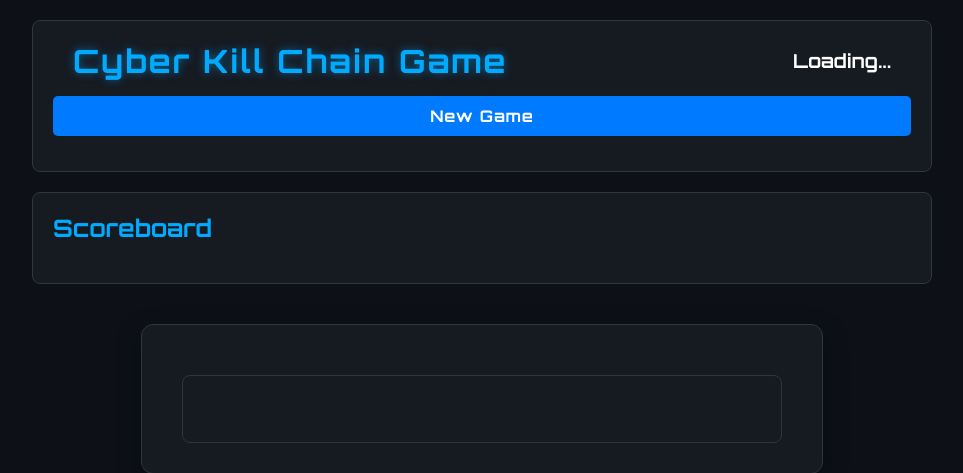
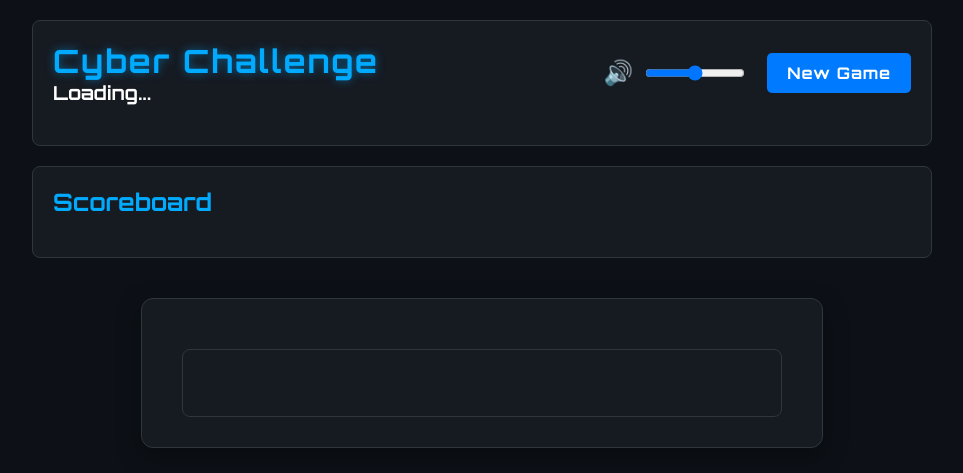
Before and after one commit to shalashaskabob/killchain_game, a Flask app: template app/templates/index.html in a window 1280 px wide. Shown: the top 473 px of the page, without its empty margins (158-1121 px from the left). Run offline with Flask 3, Linux system fonts and the light colour scheme; the template is opened without the code that fills it, so the values that code supplies are empty; some libraries are stand-ins or nearby versions.

Commit message:
feat: Add volume controls, audio fade-out, and dynamic titles

```diff
--- a/app/app.py
+++ b/app/app.py
@@ -72,7 +72,8 @@ def get_full_game_state():
         'current_question': get_current_question(),
         'game_over': game_state.get('game_over', False),
         'winner': game_state.get('winner', None),
-        'categories': game_state.get('categories', [])
+        'categories': game_state.get('categories', []),
+        'game_type': game_state.get('game_type', 'kill_chain')
     }
 
 @app.route('/')
--- a/app/static/style.css
+++ b/app/static/style.css
@@ -42,6 +42,46 @@ body {
     border-radius: 8px;
     margin-bottom: 20px;
     border: 1px solid var(--border-color);
+}
+
+.header-top-row {
+    display: flex;
+    justify-content: space-between;
+    align-items: center;
+    margin-bottom: 20px;
+    flex-wrap: wrap;
+    gap: 15px;
+}
+
+.header-title {
+    text-align: left;
+}
+
+.header-title h1, .header-title p {
+    margin: 0;
+}
+
+.header-controls {
+    display: flex;
+    align-items: center;
+    gap: 20px;
+}
+
+.volume-controls {
+    display: flex;
+    align-items: center;
+    gap: 10px;
+}
+
+.volume-icon {
+    cursor: pointer;
+    font-size: 1.5em;
+    user-select: none;
+}
+
+#volume-slider {
+    width: 100px;
+    cursor: pointer;
 }
 
 .kill-chain-header {
--- a/app/templates/index.html
+++ b/app/templates/index.html
@@ -11,11 +11,19 @@
 <body>
     <div class="game-container">
         <header class="game-header">
-            <div class="header-content">
-                <h1>Cyber Kill Chain Game</h1>
-                <p id="turn-indicator">Loading...</p>
+            <div class="header-top-row">
+                <div class="header-title">
+                    <h1 id="game-title">Cyber Challenge</h1>
+                    <p id="turn-indicator">Loading...</p>
+                </div>
+                <div class="header-controls">
+                    <div class="volume-controls">
+                        <span id="volume-icon" class="volume-icon">🔊</span>
+                        <input type="range" id="volume-slider" min="0" max="1" step="0.01" value="0.5">
+                    </div>
+                    <button id="new-game-btn" class="new-game-btn">New Game</button>
+                </div>
             </div>
-            <button id="new-game-btn" class="new-game-btn">New Game</button>
             <div class="kill-chain-header" id="kill-chain-header">
                 <!-- Categories will be dynamically inserted here -->
             </div>
@@ -54,7 +62,40 @@
     <script>
         const socket = io();
         const countdownSound = document.getElementById('countdown-sound');
+        const volumeSlider = document.getElementById('volume-slider');
+        const volumeIcon = document.getElementById('volume-icon');
+        const gameTitle = document.getElementById('game-title');
         let timerInterval;
+
+        // --- Volume Controls ---
+        function setVolume(volume) {
+            const newVolume = parseFloat(volume);
+            countdownSound.volume = newVolume;
+            volumeSlider.value = newVolume;
+            localStorage.setItem('gameVolume', newVolume);
+            volumeIcon.textContent = newVolume === 0 ? '🔇' : '🔊';
+        }
+
+        volumeSlider.addEventListener('input', (e) => {
+            setVolume(e.target.value);
+        });
+
+        volumeIcon.addEventListener('click', () => {
+            if (countdownSound.volume > 0) {
+                localStorage.setItem('lastVolume', countdownSound.volume);
+                setVolume(0);
+            } else {
+                const lastVolume = localStorage.getItem('lastVolume') || '0.5';
+                setVolume(lastVolume);
+            }
+        });
+
+        // Load volume on page load
+        document.addEventListener('DOMContentLoaded', () => {
+            const savedVolume = localStorage.getItem('gameVolume') || '0.5';
+            setVolume(savedVolume);
+        });
+        // -----------------------
 
         socket.on('connect', () => {
             console.log('Connected to server');
@@ -67,6 +108,13 @@
 
         socket.on('game_state_update', (data) => {
             console.log('Game state update:', data);
+
+            if (data.game_type === 'mitre') {
+                gameTitle.textContent = 'MITRE ATT&CK Game';
+            } else {
+                gameTitle.textContent = 'Cyber Kill Chain Game';
+            }
+
             updateScoreboard(data.teams);
             updateTurnIndicator(data.current_turn);
             updateQuestion(data.current_question);
@@ -152,18 +200,27 @@
         function startTimerAndSound() {
             const timerBar = document.getElementById('timer-bar');
             const timerContainer = document.getElementById('timer-bar-container');
+            const masterVolume = parseFloat(volumeSlider.value);
+
             timerContainer.style.display = 'block';
 
             let timeLeft = 10;
             timerBar.value = timeLeft;
 
+            countdownSound.volume = masterVolume;
             countdownSound.currentTime = 0;
             countdownSound.play().catch(e => console.error("Audio play failed:", e));
 
             clearInterval(timerInterval);
             timerInterval = setInterval(() => {
                 timeLeft -= 0.1;
-                timerBar.value = timeLeft;
+                timerBar.value = timeLeft > 0 ? timeLeft : 0;
+
+                // Fade out in the last 2 seconds
+                if (timeLeft <= 2 && timeLeft > 0) {
+                    countdownSound.volume = masterVolume * (timeLeft / 2);
+                }
+
                 if (timeLeft <= 0) {
                     clearInterval(timerInterval);
                 }
@@ -176,6 +233,8 @@
 
             countdownSound.pause();
             countdownSound.currentTime = 0;
+            // Reset volume for next play
+            countdownSound.volume = parseFloat(volumeSlider.value);
             clearInterval(timerInterval);
         }
 
```
